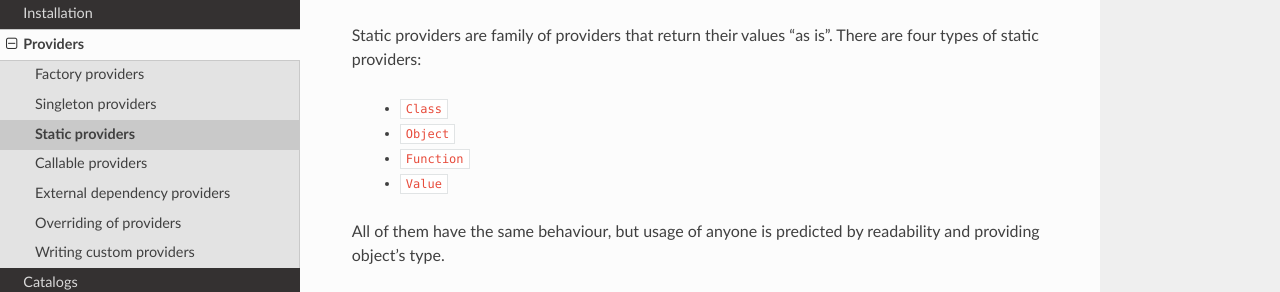
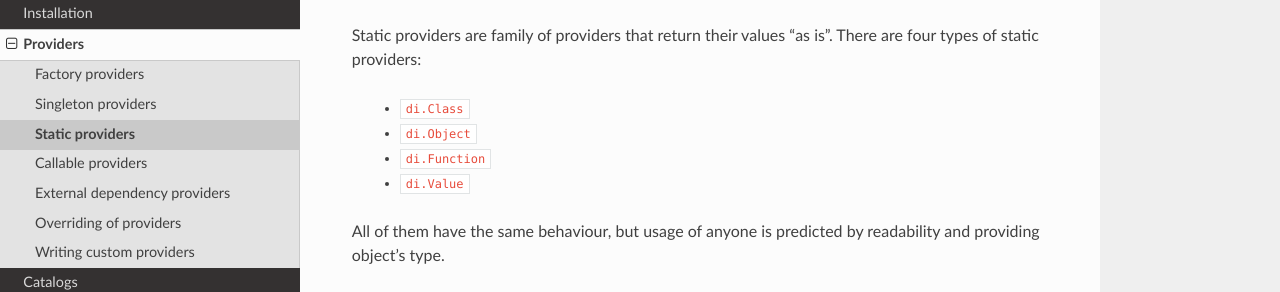
Before and after one commit to ets-labs/python-dependency-injector, a Sphinx documentation site: the page built from docs/providers/static.rst, in a window 1280 px wide. Shown: the part 136-428 px from the top of the page. Built offline with Sphinx 7.4.7 and the Read the Docs theme 2.0.0, drawn with Linux system fonts in a browser that asks for light colours.

```diff
--- a/docs/providers/static.rst
+++ b/docs/providers/static.rst
@@ -4,10 +4,10 @@ Static providers
 Static providers are family of providers that return their values "as is".
 There are four types of static providers:
 
-    - ``Class``
-    - ``Object``
-    - ``Function``
-    - ``Value``
+    - ``di.Class``
+    - ``di.Object``
+    - ``di.Function``
+    - ``di.Value``
 
 All of them have the same behaviour, but usage of anyone is predicted by
 readability and providing object's type.
```
Also changed, not shown: 1 other file.
